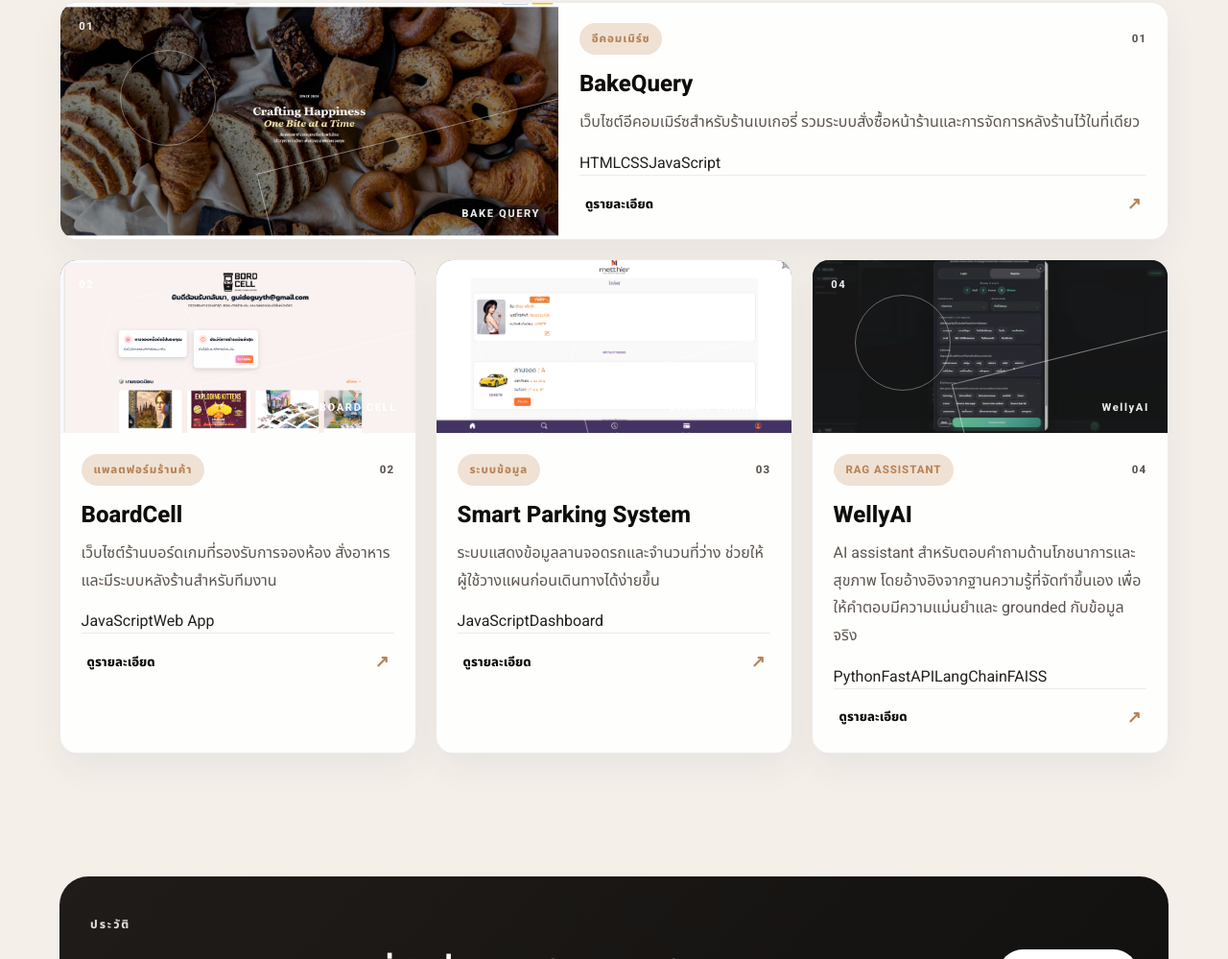
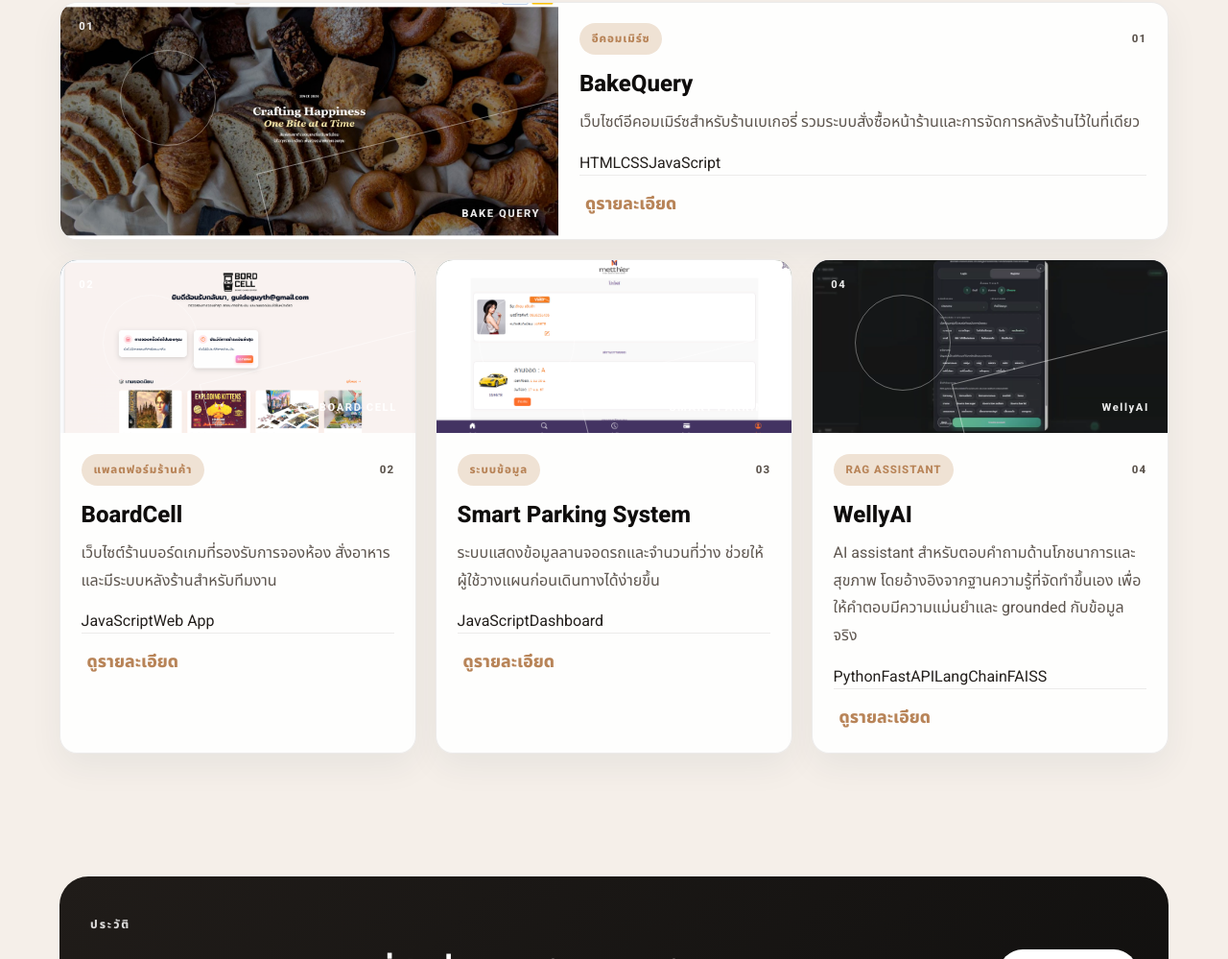
Before and after one commit to YossayutRT/Portfolio-website, a website: page portfolio-yossayut/index.html in a window 1280 px wide. Shown: the part 1568-2567 px from the top of the page at 96% size. Drawn offline with nearby package versions, Linux system fonts and the light colour scheme.

Commit message:
Delete arroe

```diff
--- a/portfolio-yossayut/index.html
+++ b/portfolio-yossayut/index.html
@@ -155,7 +155,7 @@
                 <h3 data-i18n="project.title1">BakeQuery</h3>
                 <p data-i18n="project.text1">An e-commerce platform for a bakery, bringing customer ordering and shop management into one practical system.</p>
                 <div class="project-meta"><span>HTML</span><span>CSS</span><span>JavaScript</span></div>
-                <button class="project-link" type="button" data-project-id="bakequery" data-bs-toggle="modal" data-bs-target="#projectModal"><span data-i18n="project.link">View details</span><span aria-hidden="true">↗</span></button>
+                <button class="project-link" type="button" data-project-id="bakequery" data-bs-toggle="modal" data-bs-target="#projectModal"><span data-i18n="project.link">View details</span></button>
               </div>
             </article>
 
@@ -169,7 +169,7 @@
                 <h3 data-i18n="project.title2">BoardCell</h3>
                 <p data-i18n="project.text2">A board game store website with room reservations, food ordering, and back-office tools for the team.</p>
                 <div class="project-meta"><span>JavaScript</span><span>Web App</span></div>
-                <button class="project-link" type="button" data-project-id="boardcell" data-bs-toggle="modal" data-bs-target="#projectModal"><span data-i18n="project.link">View details</span><span aria-hidden="true">↗</span></button>
+                <button class="project-link" type="button" data-project-id="boardcell" data-bs-toggle="modal" data-bs-target="#projectModal"><span data-i18n="project.link">View details</span></button>
               </div>
             </article>
 
@@ -183,7 +183,7 @@
                 <h3 data-i18n="project.title3">Smart Parking System</h3>
                 <p data-i18n="project.text3">A live parking overview that helps people check locations, spaces, and availability before they arrive.</p>
                 <div class="project-meta"><span>JavaScript</span><span>Dashboard</span></div>
-                <button class="project-link" type="button" data-project-id="parking" data-bs-toggle="modal" data-bs-target="#projectModal"><span data-i18n="project.link">View details</span><span aria-hidden="true">↗</span></button>
+                <button class="project-link" type="button" data-project-id="parking" data-bs-toggle="modal" data-bs-target="#projectModal"><span data-i18n="project.link">View details</span></button>
               </div>
             </article>
 
@@ -197,7 +197,7 @@
                 <h3 data-i18n="project.title4">WellyAI</h3>
                 <p data-i18n="project.text4"></p>
                 <div class="project-meta"><span>Python</span><span>FastAPI</span><span>LangChain</span><span>FAISS</span></div>
-                <button class="project-link" type="button" data-project-id="nexus" data-bs-toggle="modal" data-bs-target="#projectModal"><span data-i18n="project.link">View details</span><span aria-hidden="true">↗</span></button>
+                <button class="project-link" type="button" data-project-id="nexus" data-bs-toggle="modal" data-bs-target="#projectModal"><span data-i18n="project.link">View details</span></button>
               </div>
             </article>
           </div>
```
